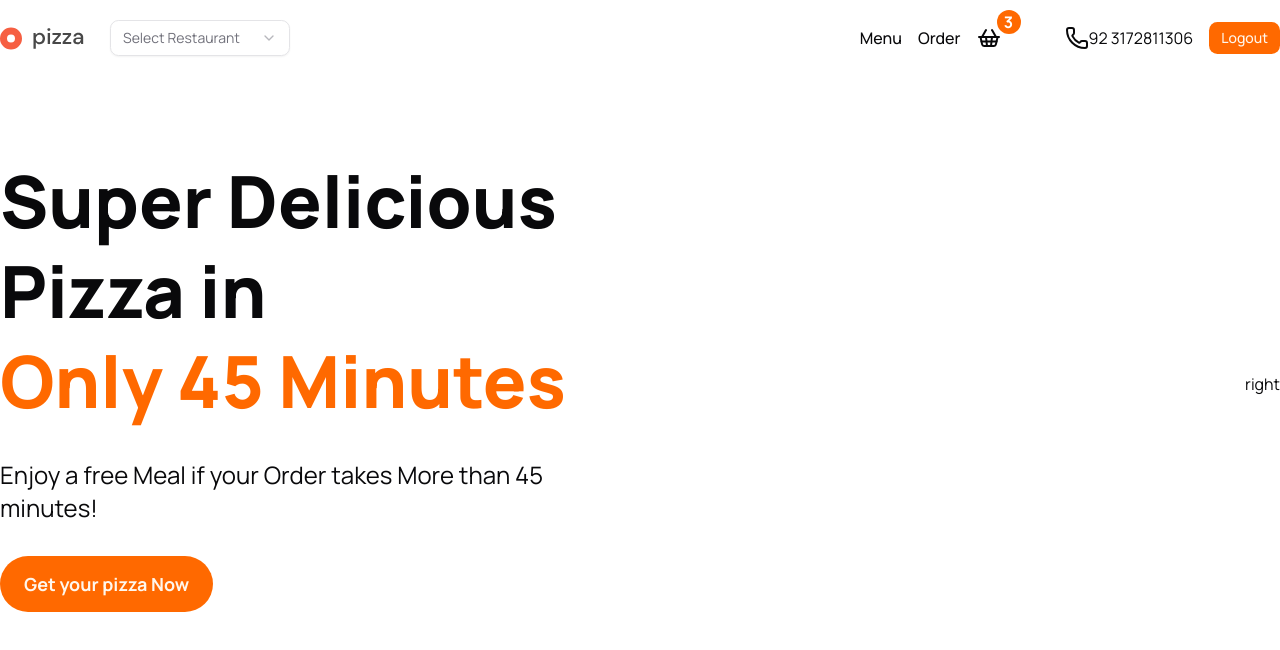
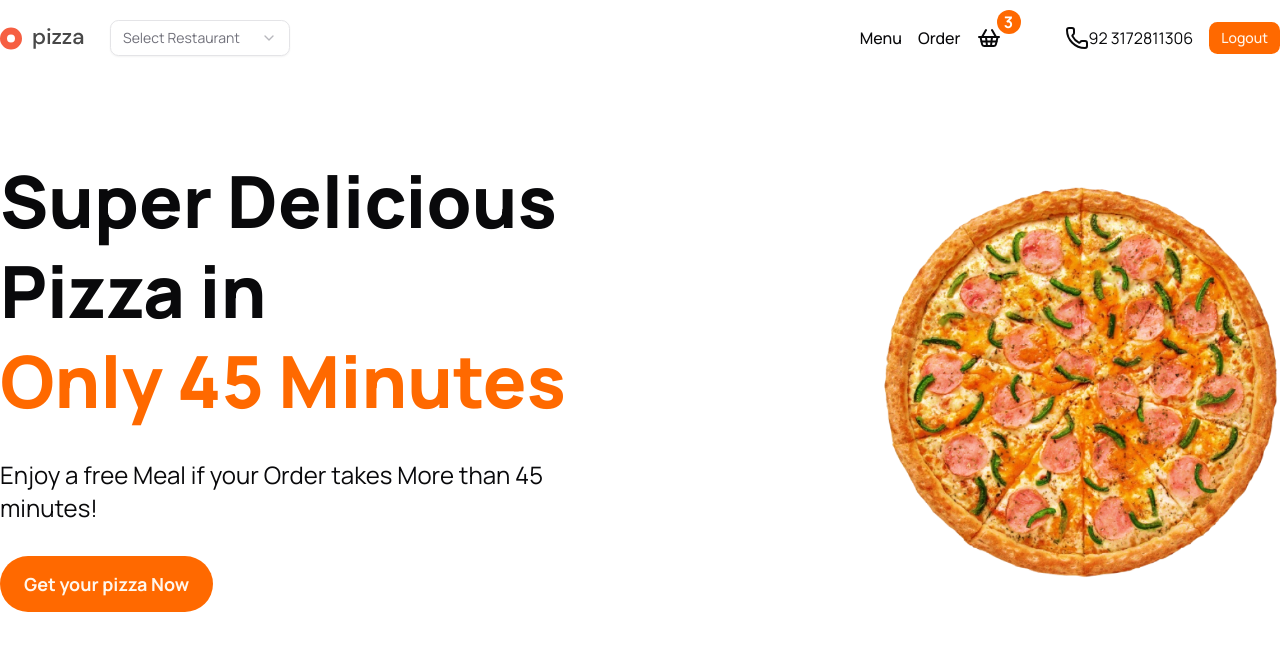
Before and after one commit to MuhammadHammadShah/mern-client-ui-service, a Next.js app: page / in a window 1280 px wide. Shown: the top 650 px of the page. Built offline with nearby package versions, Linux system fonts and the light colour scheme.

Commit message:
add hero section complete

```diff
--- a/src/app/(home)/page.tsx
+++ b/src/app/(home)/page.tsx
@@ -1,4 +1,5 @@
 import { Button } from "@/components/ui/button";
+import Image from "next/image";
 
 export default function Home() {
   return (
@@ -21,8 +22,8 @@ export default function Home() {
 
           {/* Right content (e.g., image) */}
           <div className="flex justify-center lg:justify-end">
-            right
-            {/* <Image src="/pizza.png" alt="Pizza" width={400} height={400}/> */}
+
+            <Image src="/image.png" alt="Pizza" width={400} height={400}/>
           </div>
         </div>
       </section>
```
Also changed, not shown: public/image.png.
